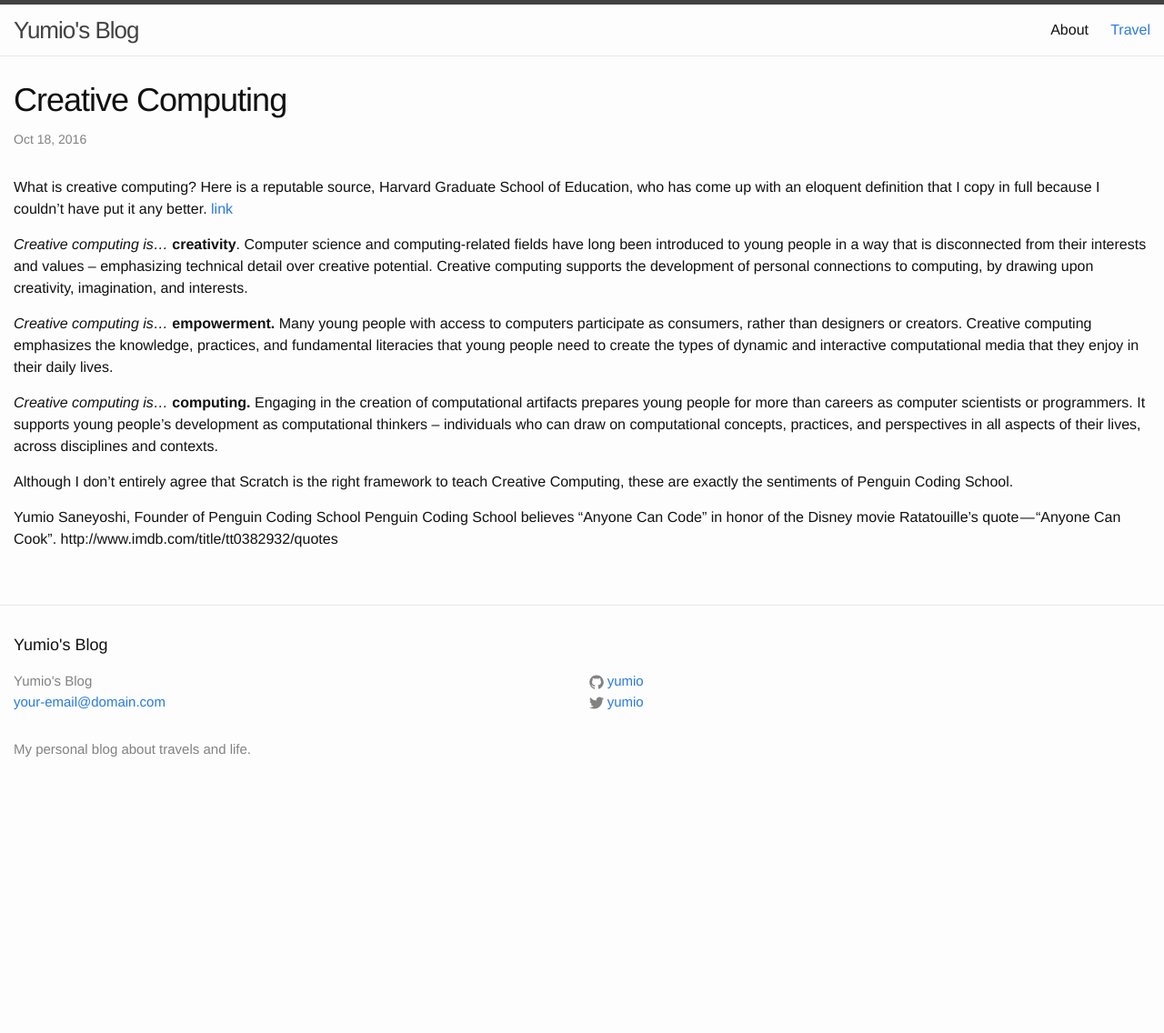
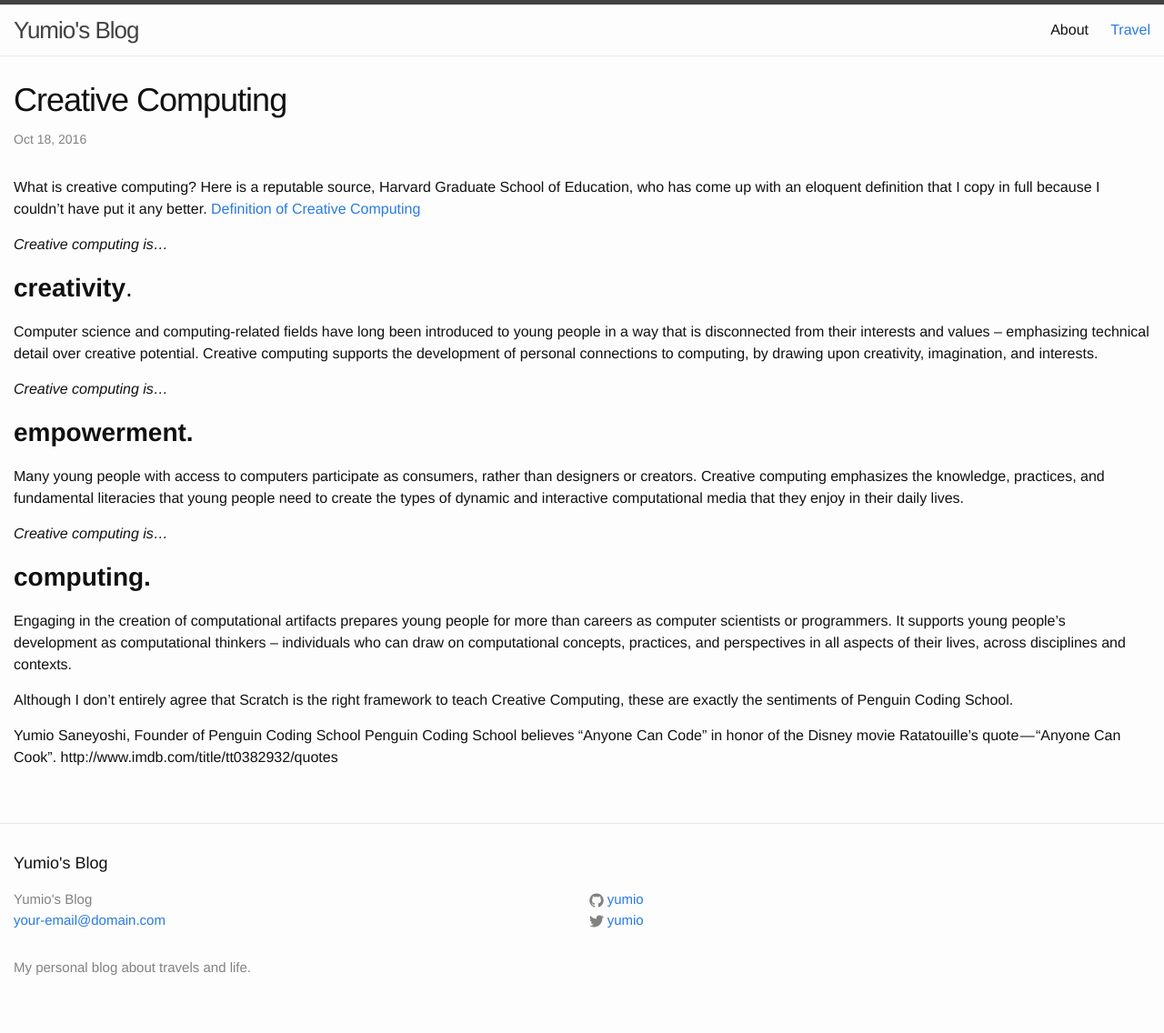
Before and after one commit to yumio/yumio.github.io, a Jekyll site: the page built from _posts/2016-10-18-Creative-Computing.markdown, in a window 1280 px wide. Shown: the whole page at 91% size. Built offline with Jekyll 4.4.1, drawn with Linux system fonts in a browser that asks for light colours; before the commit the page ends 900 px from its top, so only the background shows below that.

Commit message:
new article 10/18

```diff
--- a/_posts/2016-10-18-Creative-Computing.markdown
+++ b/_posts/2016-10-18-Creative-Computing.markdown
@@ -5,18 +5,22 @@ date: 2016-10-18 10:57:55 -0400
 categories:
 ---
 
-What is creative computing?  Here is a reputable source, Harvard Graduate School of Education, who has come up with an eloquent definition that I copy in full because I couldn't have put it any better. [link](http://scratched.gse.harvard.edu/guide/)
+What is creative computing?  Here is a reputable source, Harvard Graduate School of Education, who has come up with an eloquent definition that I copy in full because I couldn't have put it any better. [Definition of Creative Computing](http://scratched.gse.harvard.edu/guide/)
 
 *Creative computing is...*
-**creativity**.
+## **creativity**.
+
 Computer science and computing-related fields have long been introduced to young people in a way that is disconnected from their interests and values – emphasizing technical detail over creative potential. Creative computing supports the development of personal connections to computing, by drawing upon creativity, imagination, and interests.
 
+
 *Creative computing is...*
-**empowerment.**
+## **empowerment.**
+
 Many young people with access to computers participate as consumers, rather than designers or creators. Creative computing emphasizes the knowledge, practices, and fundamental literacies that young people need to create the types of dynamic and interactive computational media that they enjoy in their daily lives.
 
+
 *Creative computing is...*
-**computing.**
+## **computing.**
 Engaging in the creation of computational artifacts prepares young people for more than careers as computer scientists or programmers. It supports young people’s development as computational thinkers – individuals who can draw on computational concepts, practices, and perspectives in all aspects of their lives, across disciplines and contexts.
 
 Although I don't entirely agree that Scratch is the right framework to teach Creative Computing, these are exactly the sentiments of Penguin Coding School.
```
